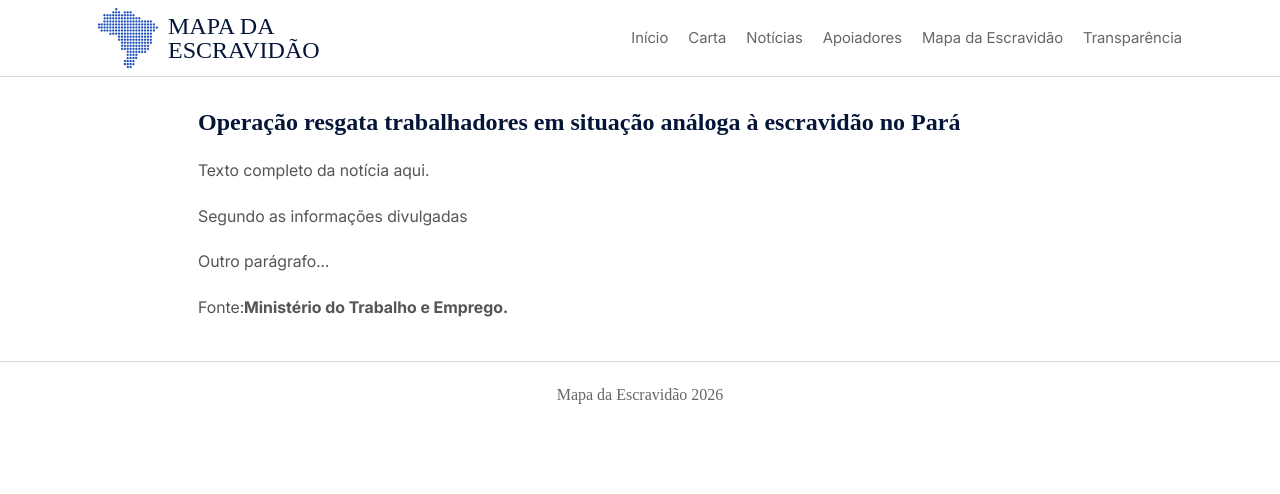
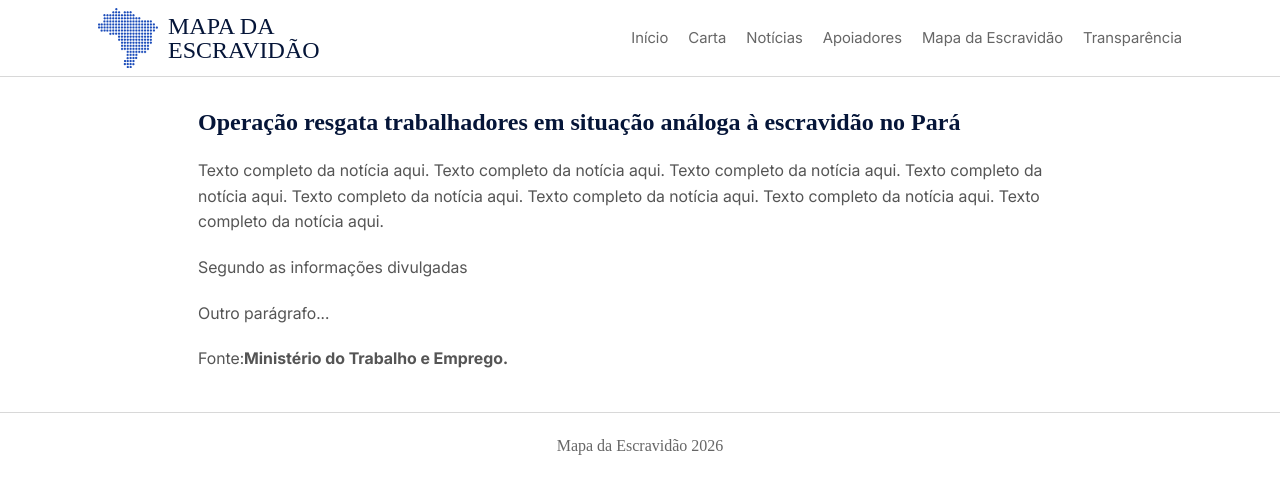
Before and after one commit to Landowski/mapa-escravidao, a Jekyll site: the page built from _posts/2026-09-26-operacao-resgata-trabalhadores-no-para.html, in a window 1280 px wide. Shown: the top 494 px of the page. Built offline with Jekyll 4.4.1, drawn with Linux system fonts in a browser that asks for light colours; some web fonts are replaced.

Commit message:
Update 2026-09-26-operacao-resgata-trabalhadores-no-para.html

```diff
--- a/_posts/2026-09-26-operacao-resgata-trabalhadores-no-para.html
+++ b/_posts/2026-09-26-operacao-resgata-trabalhadores-no-para.html
@@ -9,7 +9,7 @@ description: "Fiscalização identificou trabalhadores submetidos a condições
 
                 <h1 class="title">Operação resgata trabalhadores em situação análoga à escravidão no Pará</h1>
 
-                <p>Texto completo da notícia aqui.</p>
+                <p>Texto completo da notícia aqui. Texto completo da notícia aqui. Texto completo da notícia aqui. Texto completo da notícia aqui. Texto completo da notícia aqui. Texto completo da notícia aqui. Texto completo da notícia aqui. Texto completo da notícia aqui.</p>
 
                 <p>Segundo as informações divulgadas</p>
 
```
